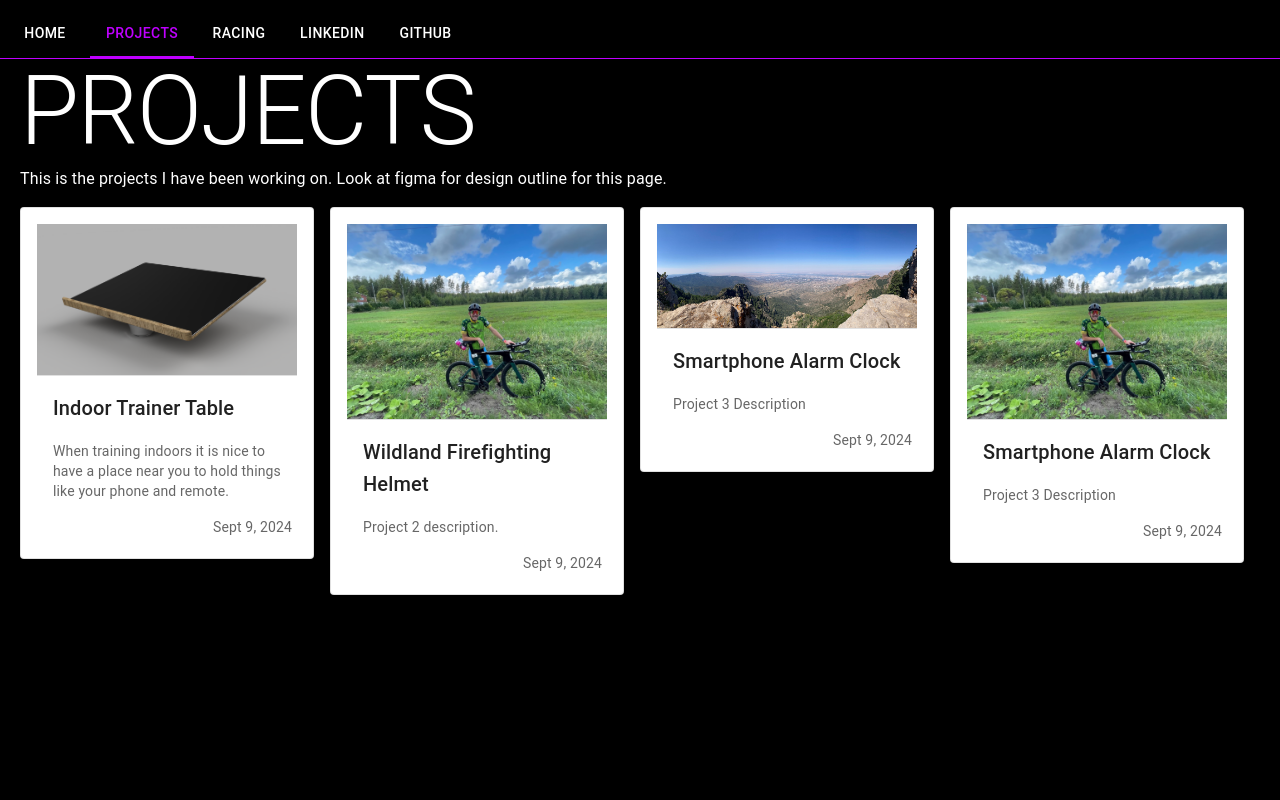
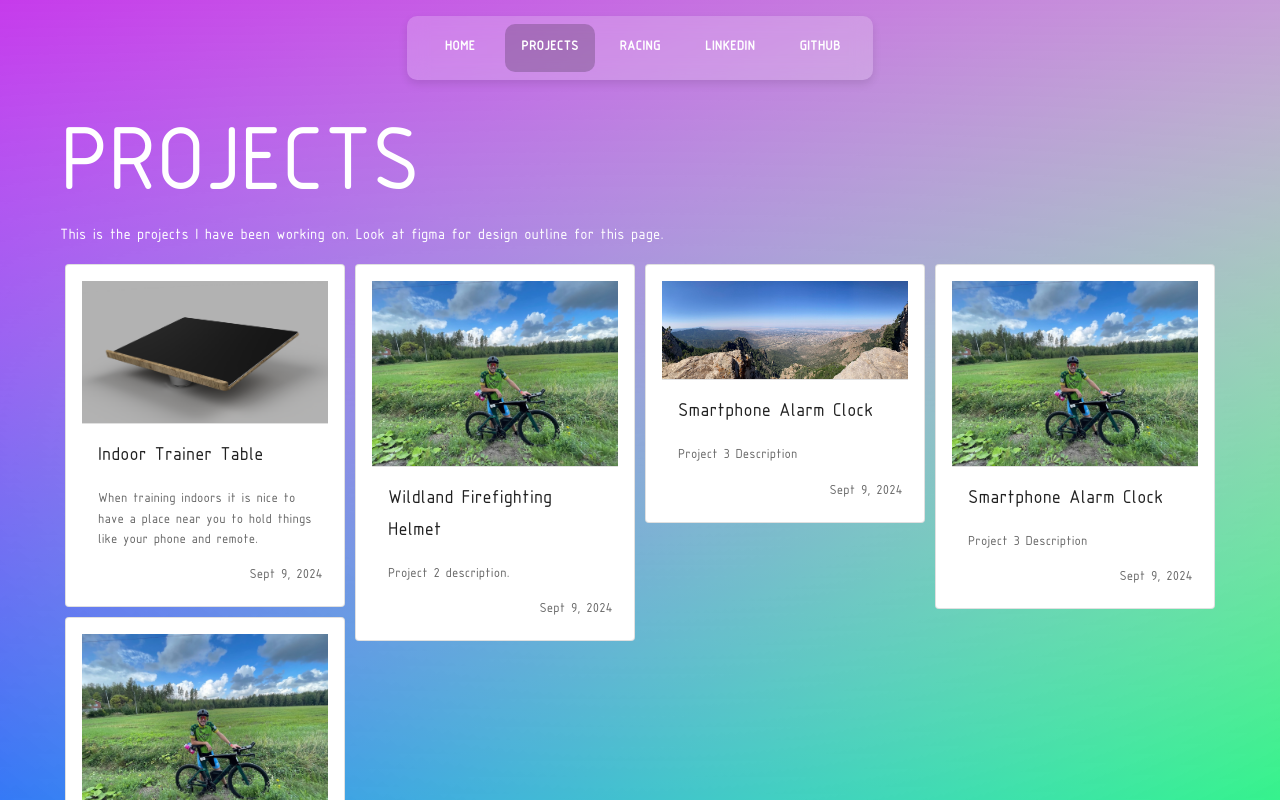
Before and after one commit to Pilon2020/Personal-Website, a React (Create React App) app: page /projects in a window 1280 px wide. Shown: the top 800 px of the page. Built offline with nearby package versions, Linux system fonts and the light colour scheme.

Commit message:
Redid website colors/design, added a font, and fixed projects landing page

```diff
--- a/src/App.css
+++ b/src/App.css
@@ -1,101 +1,135 @@
+/* App.css */
+
+@font-face {
+  font-family: "Isocpeur";
+  src: url("fonts/isocpeur/isocpeur.ttf") format("truetype");
+  font-weight: normal;
+  font-style: normal;
+}
+
+
+
+body, .App, .MuiTypography-root {
+  font-family: "Isocpeur", Arial, sans-serif !important;
+  font-weight: bold;
+}
+
+
+
+/* App Layout */
 .App {
   display: flex;
   flex-direction: column;
   min-height: 100vh;
+  background:
+    linear-gradient(rgb(198, 59, 216), transparent),
+    linear-gradient(to top left, lime, transparent),
+    linear-gradient(to top right, blue, transparent);
+  background-blend-mode: screen;
+  color: #000; /* Default text color */
 }
 
+/* Header */
 .App-header {
-  background-color: #000000;
   display: flex;
-  flex-direction: column;
-  text-align: left;
+  text-align: center; /* Align text to the left */
   justify-content: flex-start;
-  font-size: calc(8px + 2vmin);
-  padding-bottom: 15px;
+  font-size: calc(10px + 2vmin);
+  width: fit-content; /* Full width to ensure it spans the entire width */
+  margin: 0 auto; /* Center header horizontally */
 }
 
+/* Content */
 .App-content {
   flex: 1;
-  padding: 20px;
-  margin-top: 20px;
-  background-color: #000000;
-  color: #ffffffff;
+  padding: 2em 60px;
+  color: #ffffff; /* Corrected text color */
+  text-align: left; /* Ensure text is aligned to the left */
 }
 
-/* Style for Tabs container */
+/* Tabs Container */
 .tabsContainer {
   width: 100%;
-  padding-top:10px;
   position: fixed;
-  background-color: #000; /* Background color of the bottom bar */
-  z-index: 1000; /* Ensure it stays on top */
-}
-
-.tabsBorder {
-  border-bottom: 1px solid #bf00ff; /* Border for the Tabs container */
-  padding: 0;
+  background: rgba(255, 255, 255, 0.2); /* Semi-transparent background */
+  backdrop-filter: blur(10px); /* Adjust the blur intensity as needed */
+  -webkit-backdrop-filter: blur(10px); /* For Safari */
+  border-radius: 10px; /* Radius for rounded corners */
+  margin-top: 2vh; /* Gap between header and top of the page */
+  padding: 1vh; /* Optional: padding for better content spacing */
+  color: #000; /* Text color for readability, adjust as needed */
+  box-shadow: 0 4px 8px rgba(0, 0, 0, 0.1); /* Optional: subtle shadow for a more polished look */
 }
 
 .tabsBackground {
-  background-color: transparent; /* Background color for Tabs container */
+  background-color: transparent; /* Background for Tabs container */
 }
 
+/* Tabs and LinkTabs */
 .tab {
-  color: white; /* Default color */
-  padding-left:10px
+  color: White; /* Default text color for tabs */
 }
 
-
-.LinkTabs {
-  background-color: white;
-  padding-left: 10px;
+.tab.Mui-selected {
+  color: White; /* Text color when selected */
+  background-color: rgba(116, 116, 116, 0.2); /* Less transparent grey for active tab */
 }
 
+.MuiTab-root {
+  text-decoration: none !important; /* Ensure no underline */
+  border-bottom: none !important; /* Ensure no underline */
+}
+
+.MuiTabs-indicator {
+  display: none !important; /* Remove default underline indicator */
+}
+
+/* Typography */
 .MuiTypography-h1 {
   text-transform: uppercase;
-  margin-left: 50px; /* Ensure margin-left has units */
+  margin-left: 20px; /* Margin for h1 */
 }
 
-/* Container for Masonry Grid */
+/* Masonry Grid */
 .masonry-container {
   display: flex;
   justify-content: center; /* Center horizontally */
-  width: 100%; /* Full width of parent */
+  width: 100%; /* Full width */
+  overflow: hidden; /* Prevent layout jumps */
 }
 
-/* CSS for the Masonry grid */
 .my-masonry-grid {
   display: flex;
-  width: 100%; /* Make sure it takes up full width */
+  width: 100%; /* Full width */
   align-items: flex-start; /* Align items to the top */
   padding: 0; /* Remove padding */
+  transition: all 0.3s ease-in-out;
+  overflow: hidden; /* Prevent layout jumps */
 }
 
-/* CSS for each column */
 .my-masonry-grid_column {
   display: flex;
   flex-direction: column;
   padding: 0 5px; /* Horizontal spacing between items */
-  background-clip: padding-box;
 }
 
-/* Ensure consistent vertical spacing */
 .my-masonry-grid_column > div {
-  margin-bottom: 20px; /* Vertical spacing between items */
+  margin-bottom: 20px; /* Add vertical spacing between items */
 }
 
-/* CSS LAYOUT FOR CARDITEM */
+/* Add margin-bottom to all the tiles (card items) */
 .styledCard {
   display: flex;
   flex-direction: column;
   padding: 1rem;
-  background-color: var(--background-paper-color); /* Define this in your CSS variables or use a color */
+  background-color: #bf00ff; /* Define this or use a color */
   transition: background-color 0.3s;
-  box-sizing: border-box; /* Ensures padding and borders are included in the element's total width and height */
+  box-sizing: border-box; /* Includes padding and borders in element's total width and height */
+  margin-bottom: 10px; /* Add spacing between rows */
 }
 
 .styledCard:hover {
-  background-color: #bf00ff; /* Adjust as needed */
+  background-color: #bf00ff; /* Hover background color */
   cursor: pointer;
 }
 
--- a/src/App.js
+++ b/src/App.js
@@ -1,10 +1,12 @@
+// App.js
+
 import React from 'react';
 import { BrowserRouter as Router, Route, Routes } from 'react-router-dom';
 import Home from './pages/Home';
 import Projects from './pages/Projects';
 import Racing from './pages/Racing';
 import DetailsPage from './pages/DetailsPage'; // Import the details page
-import './App.css';
+import './App.css'; // Ensure App.css is imported
 import MenuBar from './components/MenuBar';
 
 function App() {
--- a/src/components/LinkTab.js
+++ b/src/components/LinkTab.js
@@ -23,7 +23,6 @@ function LinkTab(props) {
   const handleClick = (event) => {
     if (samePageLinkNavigation(event)) {
       // Handle custom logic for the Projects tab
-
     }
   };
 
@@ -35,9 +34,13 @@ function LinkTab(props) {
     aria-current={props.selected ? "page" : undefined}
     sx={{
       color: "White", // Default color for tabs
+      textDecoration: 'none', // Remove underline
+      borderBottom: 'none', // Remove underline
       "&.Mui-selected": {
-          color: "#bf00ff ", // Text color for selected tab
+        color: "White", // Text color for selected tab
+        backgroundColor: "rgba(0, 0, 0, 0.2)", // Less transparent grey for active tab
       },
+      borderRadius: "10px",
       ...props.sx, // Allow additional styling via props
     }}
     {...props}
--- a/src/components/MenuBar.js
+++ b/src/components/MenuBar.js
@@ -2,7 +2,7 @@ import React, { useState, useEffect, useMemo } from "react";
 import { useLocation } from "react-router-dom";
 import Box from "@mui/material/Box";
 import Tabs from "@mui/material/Tabs";
-import Tab from '@mui/material/Tab';
+import Tab from '@mui/material/Tab'; // Ensure Tab is imported
 import LinkTab from "./LinkTab"; // Import LinkTab from the new file
 
 export default function MenuBar() {
@@ -34,17 +34,31 @@ export default function MenuBar() {
   };
 
   return (
-    <Box className="tabsContainer">
+    <Box className="tabsContainer" sx={{ position: 'relative' }}>
+      <Box sx={{
+        display: 'flex',
+        alignContent: 'center',
+      }}>
         <Tabs
           value={value}
           onChange={handleChange}
           role="navigation"
-        TabIndicatorProps={{
-          style: {
-            backgroundColor: "#bf00ff", // Customize the underline color
+          sx={{
+            '& .MuiTab-root': {
+              fontWeight: 'Bold',
+              fontSize: '1.75vh',
+              textDecoration: 'none', // Ensure no underline
+              borderBottom: 'none', // Ensure no underline
+              fontFamily:"Isocpeur",
+              '&.Mui-selected': {
+                color: 'White', // Text color when selected
+                backgroundColor: 'rgba(0, 0, 0, 0.2)', // Less transparent grey for active tab
+              },
+            },
+            '& .MuiTabs-indicator': {
+              display: 'none', // Remove the default underline indicator
             },
           }}
-        className="tabsBorder tabsBackground" // Apply CSS classes for Tabs container
         >
           {tabList.map((tab, index) =>
             tab.href ? (
@@ -56,17 +70,21 @@ export default function MenuBar() {
                 target="_blank" // Open external link in a new tab
                 rel="noopener noreferrer"
                 sx={{
-                color: "White", // Default color
-                "&.Mui-selected": {
-                  color: "white", // Text color when selected
-                }
+                  fontWeight: 'Bold',
+                  color: 'White', // Default text color
+                  textDecoration: 'none', // Ensure no underline
+                  borderBottom: 'none', // Ensure no underline
                 }}
               />
             ) : (
-            <LinkTab key={index} label={tab.label} to={tab.to} />
+              <LinkTab key={index} label={tab.label} to={tab.to}/>
             )
           )}
         </Tabs>
+
+
+      </Box>
+
     </Box>
   );
 }
--- a/src/components/cardData.js
+++ b/src/components/cardData.js
@@ -42,5 +42,15 @@ const cardData = [
     additionalText: 'Here’s some more details about the Indoor Trainer Table project and its unique features.',
     date: 'Sept 9, 2024',
   },
+  {
+    id: 4,
+    images: [
+      images['finlandbikephoto.jpg'],
+    ],
+    title: 'Smartphone Alarm Clock',
+    description: 'Project 3 Description',
+    additionalText: 'Here’s some more details about the Indoor Trainer Table project and its unique features.',
+    date: 'Sept 9, 2024',
+  },
 ]
 export default cardData;
--- a/src/index.css
+++ b/src/index.css
@@ -1,13 +1,10 @@
 body {
   margin: 0;
-  font-family: -apple-system, BlinkMacSystemFont, 'Segoe UI', 'Roboto', 'Oxygen',
-    'Ubuntu', 'Cantarell', 'Fira Sans', 'Droid Sans', 'Helvetica Neue',
-    sans-serif;
+  font-family: Arial, sans-serif;
   -webkit-font-smoothing: antialiased;
   -moz-osx-font-smoothing: grayscale;
 }
 
 code {
-  font-family: source-code-pro, Menlo, Monaco, Consolas, 'Courier New',
-    monospace;
+  font-family: source-code-pro, Menlo, Monaco, Consolas, 'Courier New', monospace;
 }
--- a/src/pages/Home.jsx
+++ b/src/pages/Home.jsx
@@ -8,7 +8,7 @@ const Home = () => {
         <Typography variant="h1">
           Home
         </Typography>
-        <Typography>
+        <Typography variant="body1">
           This is the projects I have been working on. Look at figma for design outline for this page.
           </Typography>
       </div>
--- a/src/pages/Projects.jsx
+++ b/src/pages/Projects.jsx
@@ -1,6 +1,6 @@
 import React from 'react';
 import Typography from '@mui/material/Typography';
-import Masonry from '@mui/lab/Masonry'; // Make sure this import matches your MUI version
+import Masonry from 'react-masonry-css';
 import { Link } from 'react-router-dom';
 import cardData from '../components/cardData';
 import CardItem from '../components/CardItem';
@@ -29,17 +29,18 @@ export default function Projects() {
   return (
     <Box sx={{ display: 'flex', flexDirection: 'column', gap: 2 }}>
       <div>
-        <Typography variant="h1">
-          Projects
+        <Typography variant="h1">Projects</Typography>
+        <Typography>
+          This is the projects I have been working on. Look at figma for design outline for this page.
         </Typography>
-        <Typography>This is the projects I have been working on. Look at figma for design outline for this page.</Typography>
       </div>
 
+      <Box sx={{ width: '100%', minHeight: '500px' }}> {/* Adjust height as needed */}
         <Masonry
           breakpointCols={breakpointColumnsObj}
           className="my-masonry-grid"
           columnClassName="my-masonry-grid_column"
-        spacing={2} // Ensure this is set to the desired spacing
+          spacing={4} // Ensure this is set to the desired spacing
         >
           {data.map((item, index) => (
             <Link to={`/projects/${item.id}`} key={item.id} style={{ textDecoration: 'none' }}>
@@ -54,5 +55,6 @@ export default function Projects() {
           ))}
         </Masonry>
       </Box>
+    </Box>
   );
 }
```
Also changed, not shown: src/fonts/isocpeur/isocpeur.ttf (added), 12 other files (tests, documents, lock files or other folders). Lines whose indentation alone changed are shown as unchanged.
